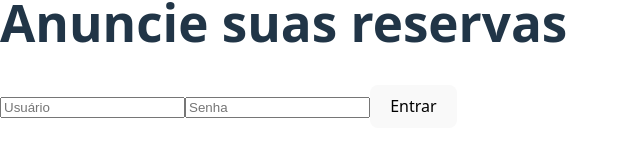
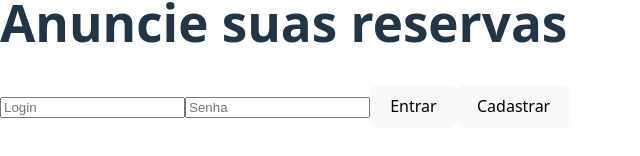
Before and after one commit to Adonaiviedondon/Vita-Hospitaly-Experience-Softex-prototype, a React (Vite) app in the folder Front-End/: page /login/admin in a window 1280 px wide. Shown: the part 356-512 px from the top of the page, without its empty margins (0-640 px from the left). Built offline with nearby package versions, Linux system fonts and the light colour scheme.

Commit message:
update telas login

```diff
--- a/Front-End/src/paginas/loginAdmin.jsx
+++ b/Front-End/src/paginas/loginAdmin.jsx
@@ -1,6 +1,6 @@
 import { useState } from "react";
 import { useNavigate } from "react-router-dom";
-import authServicos from "../Servicos/authServicos";
+import authServicos from "../servicos/authservicos";
 
 export default function LoginAdmin() {
   const [usuario, setUsuario] = useState("");
@@ -13,31 +13,31 @@ export default function LoginAdmin() {
     setError("");
 
     try {
-
-      const data = await authServicos.login({
-        login: usuario,
-        senha: senha
-      });
+      const data = await authServicos.login({ usuario, senha });
 
       if (data.tipoUsuario !== "ADMIN") {
         setError("Acesso permitido apenas para administradores");
         return;
       }
 
+      localStorage.setItem("user", JSON.stringify(data));
       navigate("/admin/dashboard");
-    } catch (err) {
-      console.error(err);
+    } catch {
       setError("Usuário ou senha inválidos");
     }
   }
 
+  function irParaCadastro() {
+    navigate("/register/admin");
+  }
+
   return (
-    <div className="login-container">
+    <div>
       <h1>Anuncie suas reservas</h1>
 
       <form onSubmit={handleLogin}>
         <input
-          placeholder="Usuário"
+          placeholder="Login"
           value={usuario}
           onChange={(e) => setUsuario(e.target.value)}
         />
@@ -51,6 +51,11 @@ export default function LoginAdmin() {
 
         <button type="submit">Entrar</button>
 
+        {/* 🔥 BOTÃO QUE TINHA SUMIDO */}
+        <button type="button" onClick={irParaCadastro}>
+          Cadastrar
+        </button>
+
         {error && <p style={{ color: "red" }}>{error}</p>}
       </form>
     </div>
--- a/Front-End/src/paginas/loginCliente.jsx
+++ b/Front-End/src/paginas/loginCliente.jsx
@@ -1,6 +1,6 @@
 import { useState } from "react";
 import { useNavigate } from "react-router-dom";
-import authServicos from "../Servicos/authServicos";
+import authServicos from "../servicos/authservicos";
 
 export default function LoginCliente() {
   const [usuario, setUsuario] = useState("");
@@ -13,7 +13,6 @@ export default function LoginCliente() {
     setError("");
 
     try {
-      // 🔥 CORREÇÃO PRINCIPAL
       const data = await authServicos.login({
         login: usuario,
         senha: senha
@@ -24,11 +23,19 @@ export default function LoginCliente() {
         return;
       }
 
+      // salva usuário logado
+      localStorage.setItem("user", JSON.stringify(data));
+
+      // redireciona para dashboard cliente
       navigate("/cliente/dashboard");
     } catch (err) {
       console.error(err);
       setError("Usuário ou senha inválidos");
     }
+  }
+
+  function irParaCadastro() {
+    navigate("/register/cliente");
   }
 
   return (
@@ -37,7 +44,7 @@ export default function LoginCliente() {
 
       <form onSubmit={handleLogin}>
         <input
-          placeholder="Usuário"
+          placeholder="Login"
           value={usuario}
           onChange={(e) => setUsuario(e.target.value)}
         />
@@ -51,6 +58,11 @@ export default function LoginCliente() {
 
         <button type="submit">Entrar</button>
 
+        {/* 🔥 BOTÃO CADASTRAR (não some mais) */}
+        <button type="button" onClick={irParaCadastro}>
+          Cadastrar
+        </button>
+
         {error && <p style={{ color: "red" }}>{error}</p>}
       </form>
     </div>
```
